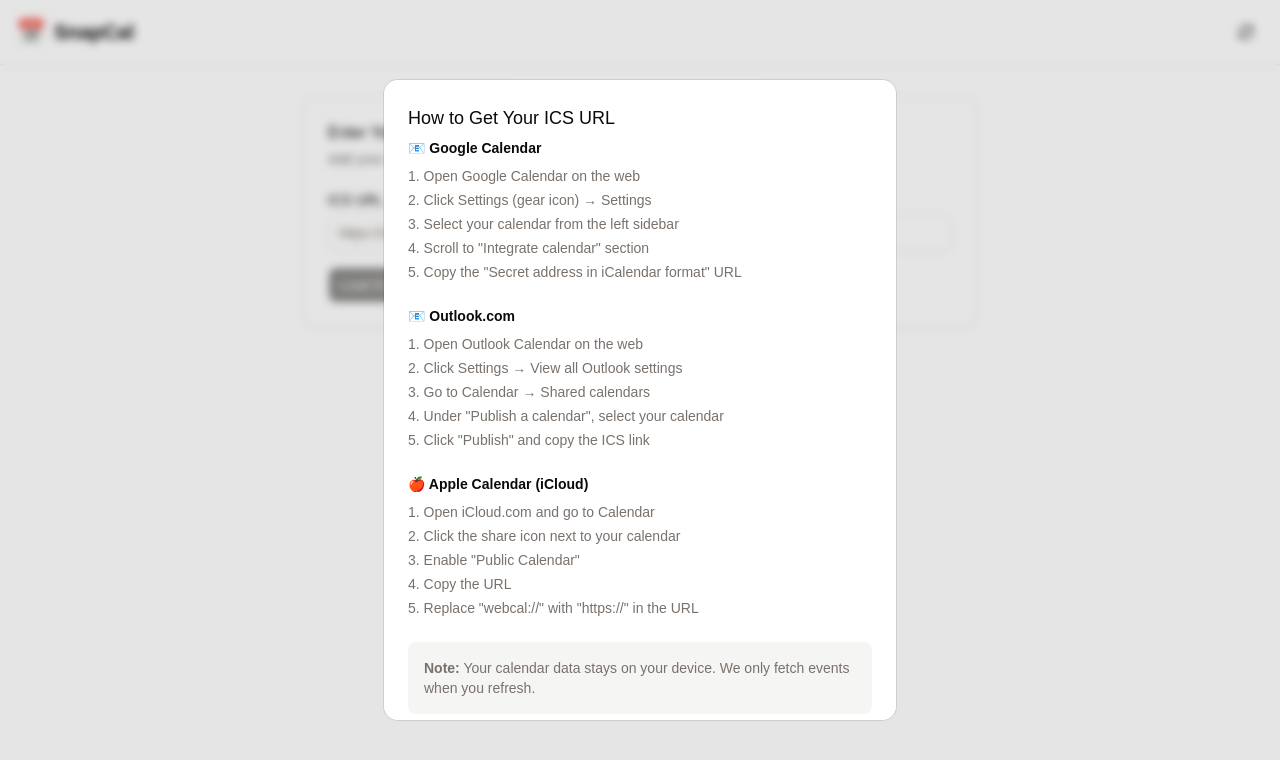
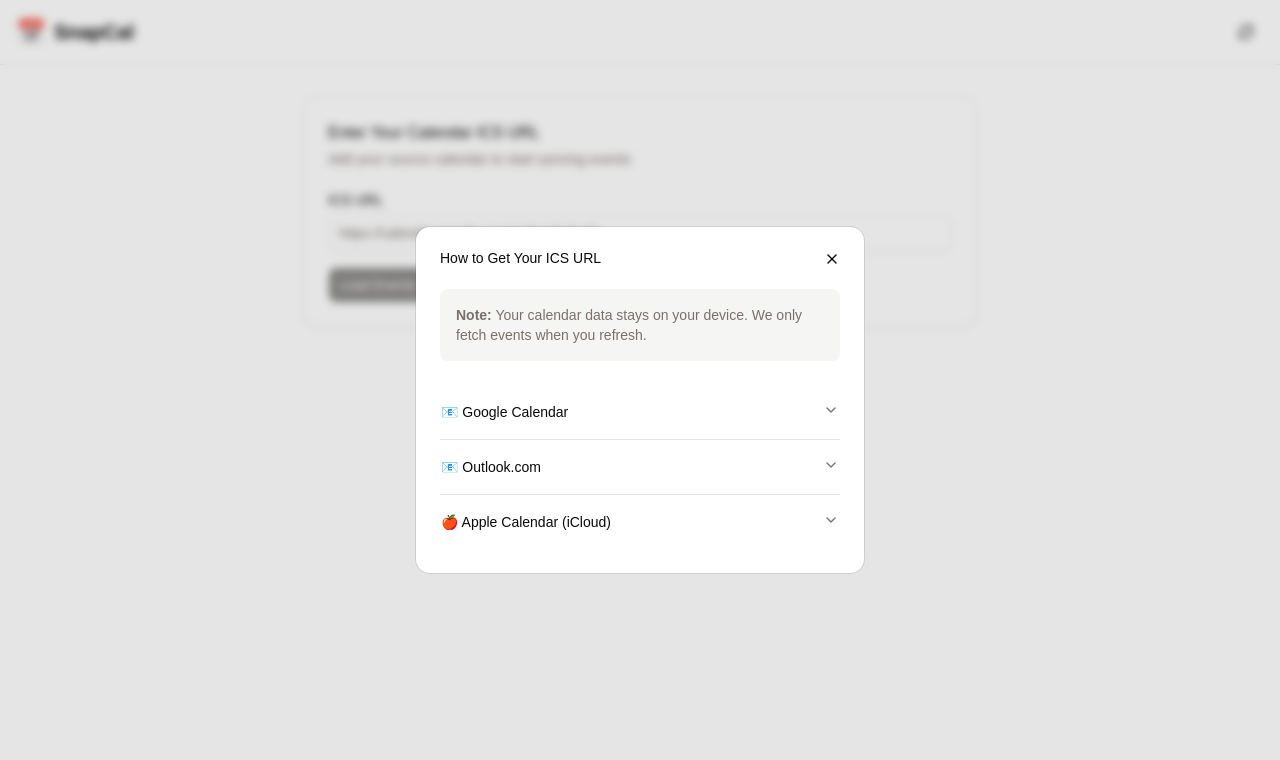
Before and after one commit to dirathea/getbusicalapp, a React (Vite) app: page / in a window 1280 px wide. Both pictures are taken after a click on the button "How to get ICS URL". Shown: the top 760 px of the page. Built offline with nearby package versions, Linux system fonts and the light colour scheme.

Commit message:
feat: replace AlertDialog with Dialog and add Accordion for ICS URL instructions

```diff
--- a/src/components/IcsInput.tsx
+++ b/src/components/IcsInput.tsx
@@ -4,15 +4,18 @@
 import { Label } from '@/components/ui/label';
 import { Card, CardContent, CardDescription, CardHeader, CardTitle } from '@/components/ui/card';
 import {
-  AlertDialog,
-  AlertDialogAction,
-  AlertDialogContent,
-  AlertDialogDescription,
-  AlertDialogFooter,
-  AlertDialogHeader,
-  AlertDialogTitle,
-  AlertDialogTrigger,
-} from '@/components/ui/alert-dialog';
+  Dialog,
+  DialogContent,
+  DialogHeader,
+  DialogTitle,
+  DialogTrigger,
+} from '@/components/ui/dialog';
+import {
+  Accordion,
+  AccordionContent,
+  AccordionItem,
+  AccordionTrigger,
+} from '@/components/ui/accordion';
 import { HelpCircleIcon } from 'lucide-react';
 import { isValidIcsUrl } from '@/lib/icsParser';
 
@@ -72,20 +75,29 @@
               {loading ? 'Loading...' : 'Load Events'}
             </Button>
 
-            <AlertDialog>
-              <AlertDialogTrigger asChild>
+            <Dialog>
+              <DialogTrigger asChild>
                 <Button type="button" variant="outline" size="sm">
                   <HelpCircleIcon className="mr-2 h-4 w-4" />
                   How to get ICS URL
                 </Button>
-              </AlertDialogTrigger>
-              <AlertDialogContent className="max-w-2xl max-h-[80vh] overflow-y-auto">
-                <AlertDialogHeader>
-                  <AlertDialogTitle>How to Get Your ICS URL</AlertDialogTitle>
-                  <AlertDialogDescription asChild>
-                    <div className="space-y-6 text-left">
-                      <div>
-                        <h3 className="font-semibold text-foreground mb-2">📧 Google Calendar</h3>
+              </DialogTrigger>
+              <DialogContent className="max-w-2xl max-h-[80vh] overflow-y-auto">
+                <DialogHeader>
+                  <DialogTitle>How to Get Your ICS URL</DialogTitle>
+                </DialogHeader>
+
+                <div className="rounded-md bg-muted p-4">
+                  <p className="text-sm text-muted-foreground">
+                    <strong>Note:</strong> Your calendar data stays on your device.
+                    We only fetch events when you refresh.
+                  </p>
+                </div>
+
+                <Accordion type="single" collapsible className="w-full">
+                  <AccordionItem value="google">
+                    <AccordionTrigger>📧 Google Calendar</AccordionTrigger>
+                    <AccordionContent>
                       <ol className="list-decimal list-inside space-y-1 text-sm">
                         <li>Open Google Calendar on the web</li>
                         <li>Click Settings (gear icon) → Settings</li>
@@ -93,10 +105,12 @@
                         <li>Scroll to "Integrate calendar" section</li>
                         <li>Copy the "Secret address in iCalendar format" URL</li>
                       </ol>
-                      </div>
+                    </AccordionContent>
+                  </AccordionItem>
 
-                      <div>
-                        <h3 className="font-semibold text-foreground mb-2">📧 Outlook.com</h3>
+                  <AccordionItem value="outlook">
+                    <AccordionTrigger>📧 Outlook.com</AccordionTrigger>
+                    <AccordionContent>
                       <ol className="list-decimal list-inside space-y-1 text-sm">
                         <li>Open Outlook Calendar on the web</li>
                         <li>Click Settings → View all Outlook settings</li>
@@ -104,10 +118,12 @@
                         <li>Under "Publish a calendar", select your calendar</li>
                         <li>Click "Publish" and copy the ICS link</li>
                       </ol>
-                      </div>
+                    </AccordionContent>
+                  </AccordionItem>
 
-                      <div>
-                        <h3 className="font-semibold text-foreground mb-2">🍎 Apple Calendar (iCloud)</h3>
+                  <AccordionItem value="apple">
+                    <AccordionTrigger>🍎 Apple Calendar (iCloud)</AccordionTrigger>
+                    <AccordionContent>
                       <ol className="list-decimal list-inside space-y-1 text-sm">
                         <li>Open iCloud.com and go to Calendar</li>
                         <li>Click the share icon next to your calendar</li>
@@ -115,22 +131,11 @@
                         <li>Copy the URL</li>
                         <li>Replace "webcal://" with "https://" in the URL</li>
                       </ol>
-                      </div>
-
-                      <div className="rounded-md bg-muted p-4">
-                        <p className="text-sm text-muted-foreground">
-                          <strong>Note:</strong> Your calendar data stays on your device.
-                          We only fetch events when you refresh.
-                        </p>
-                      </div>
-                    </div>
-                  </AlertDialogDescription>
-                </AlertDialogHeader>
-                <AlertDialogFooter>
-                  <AlertDialogAction>Got it</AlertDialogAction>
-                </AlertDialogFooter>
-              </AlertDialogContent>
-            </AlertDialog>
+                    </AccordionContent>
+                  </AccordionItem>
+                </Accordion>
+              </DialogContent>
+            </Dialog>
           </div>
         </form>
       </CardContent>
--- /dev/null
+++ b/src/components/ui/accordion.tsx
@@ -0,0 +1,79 @@
+import * as React from "react"
+import { Accordion as AccordionPrimitive } from "radix-ui"
+
+import { cn } from "@/lib/utils"
+import { ChevronDownIcon, ChevronUpIcon } from "lucide-react"
+
+function Accordion({
+  className,
+  ...props
+}: React.ComponentProps<typeof AccordionPrimitive.Root>) {
+  return (
+    <AccordionPrimitive.Root
+      data-slot="accordion"
+      className={cn("flex w-full flex-col", className)}
+      {...props}
+    />
+  )
+}
+
+function AccordionItem({
+  className,
+  ...props
+}: React.ComponentProps<typeof AccordionPrimitive.Item>) {
+  return (
+    <AccordionPrimitive.Item
+      data-slot="accordion-item"
+      className={cn("not-last:border-b", className)}
+      {...props}
+    />
+  )
+}
+
+function AccordionTrigger({
+  className,
+  children,
+  ...props
+}: React.ComponentProps<typeof AccordionPrimitive.Trigger>) {
+  return (
+    <AccordionPrimitive.Header className="flex">
+      <AccordionPrimitive.Trigger
+        data-slot="accordion-trigger"
+        className={cn(
+          "focus-visible:ring-ring/50 focus-visible:border-ring focus-visible:after:border-ring **:data-[slot=accordion-trigger-icon]:text-muted-foreground rounded-md py-4 text-left text-sm font-medium hover:underline focus-visible:ring-[3px] **:data-[slot=accordion-trigger-icon]:ml-auto **:data-[slot=accordion-trigger-icon]:size-4 group/accordion-trigger relative flex flex-1 items-start justify-between border border-transparent transition-all outline-none disabled:pointer-events-none disabled:opacity-50",
+          className
+        )}
+        {...props}
+      >
+        {children}
+        <ChevronDownIcon data-slot="accordion-trigger-icon" className="pointer-events-none shrink-0 group-aria-expanded/accordion-trigger:hidden" />
+        <ChevronUpIcon data-slot="accordion-trigger-icon" className="pointer-events-none hidden shrink-0 group-aria-expanded/accordion-trigger:inline" />
+      </AccordionPrimitive.Trigger>
+    </AccordionPrimitive.Header>
+  )
+}
+
+function AccordionContent({
+  className,
+  children,
+  ...props
+}: React.ComponentProps<typeof AccordionPrimitive.Content>) {
+  return (
+    <AccordionPrimitive.Content
+      data-slot="accordion-content"
+      className="data-open:animate-accordion-down data-closed:animate-accordion-up text-sm overflow-hidden"
+      {...props}
+    >
+      <div
+        className={cn(
+          "pt-0 pb-4 [&_a]:hover:text-foreground h-(--radix-accordion-content-height) [&_a]:underline [&_a]:underline-offset-3 [&_p:not(:last-child)]:mb-4",
+          className
+        )}
+      >
+        {children}
+      </div>
+    </AccordionPrimitive.Content>
+  )
+}
+
+export { Accordion, AccordionItem, AccordionTrigger, AccordionContent }
```
Lines whose indentation alone changed are shown as unchanged.
